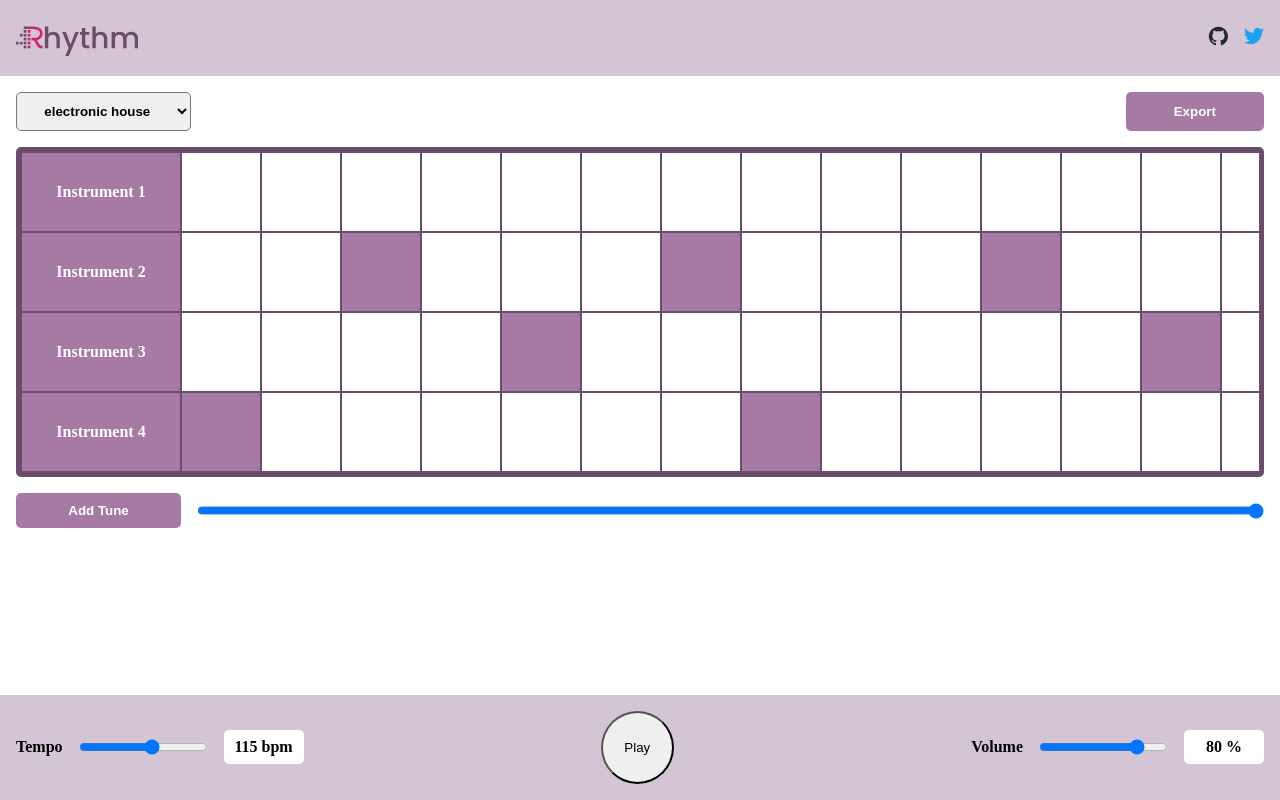
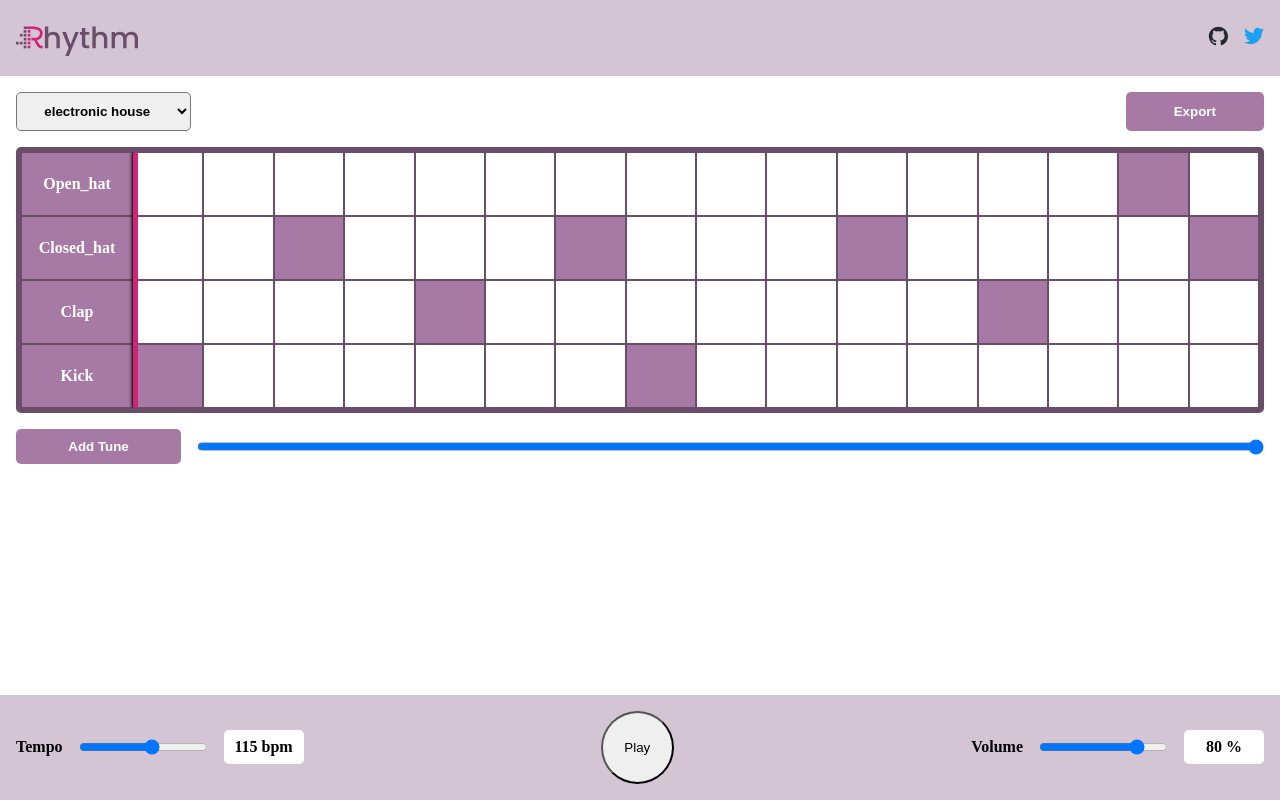
Before and after one commit to Kuntal-Das/Rhythm, a React (Create React App) app: page / in a window 1280 px wide. Built offline with nearby package versions, Linux system fonts and the light colour scheme.

Commit message:
Notes (changed to)-> Timeline

```diff
--- a/src/components/Content.js
+++ b/src/components/Content.js
@@ -1,7 +1,7 @@
 import React, { useContext } from "react";
 import "../styles/content.scss";
 
-import Notes from "./Notes";
+import Timeline from "./Timeline";
 import { Context } from "../Context";
 
 import presets from "../presets";
@@ -26,7 +26,7 @@ const Content = () => {
           ))}
         </select>
         <button className="btn justify-end">Export</button>
-        <div className="timeline">
+        {/* <div className="timeline">
           <p id="ins1" className="instrument">
             Instrument 1
           </p>
@@ -39,9 +39,10 @@ const Content = () => {
           <p id="ins1" className="instrument">
             instrument 4
           </p>
-          <Notes/>
-        </div>
-        <div className="actions">
+          <Timeline/>
+        </div> */}
+          <Timeline/>
+        {/* <div className="actions">
           <button className="btn">Add Tune</button>
           <input
             type="range"
@@ -49,7 +50,7 @@ const Content = () => {
             min="0"
             max={16}
           />
-        </div>
+        </div> */}
       </div>
     </main>
   );
--- a/src/components/Notes.js
+++ /dev/null
@@ -1,43 +0,0 @@
-import React, { useContext } from "react";
-import "../styles/notes.scss";
-
-import { Context } from "../Context";
-
-const Notes = () => {
-  const { isPlaying, noOfNodes, notes } = useContext(Context);
-  const keysArr = Object.keys(notes);
-  const instruments = keysArr.length;
-
-  const notesStyle = {
-    gridColumn: " 2/-1",
-    gridRow: `span ${instruments}`,
-    display: "grid",
-    gridTemplateColumns: `repeat(${noOfNodes}, 5em)`
-  };
-
-  return (
-    <div id="notes" className="notes" style={notesStyle}>
-      {/* {arr.map((classname, i) => (
-        <span key={i} className={classname}></span>
-      ))} */}
-      {keysArr.map((instrument) => (
-        <>
-          {notes[instrument].map((node, i) => (
-            <span
-              key={`${instrument}_${i}`}
-              className={node ? "node active-node" : "node"}
-            ></span>
-          ))}
-        </>
-      ))}
-      <span
-        className="marker"
-        style={
-          isPlaying ? { opacity: "1" } : { pointerEvents: "none", opacity: "0" }
-        }
-      ></span>
-    </div>
-  );
-};
-
-export default Notes;
--- /dev/null
+++ b/src/components/Timeline.js
@@ -0,0 +1,48 @@
+import React, { useContext } from "react";
+import "../styles/timeline.scss";
+
+import { Context } from "../Context";
+
+const Timeline = () => {
+  const { isPlaying, noOfNodes, notes } = useContext(Context);
+  const keysArr = Object.keys(notes);
+  const instruments = keysArr.length;
+
+  const notesStyle = {
+    // gridColumn: " 2/-1",
+    // gridRow: `span ${instruments}`,
+    display: "grid",
+    gridTemplateColumns: `7em repeat(${noOfNodes}, minmax(4em,1fr))`
+  };
+
+  return (
+    <>
+      <div className="timeline-wrapper">
+        <div className="timeline">
+          {keysArr.map((instrument, i) => (
+            <div className="notes" style={notesStyle}>
+              <p key={`${instrument}_${i}`} className="instrument">
+                {instrument}
+              </p>
+              {notes[instrument].map((node, j) => (
+                <span className={node ? "node active-node" : "node"}></span>
+              ))}
+            </div>
+          ))}
+          <span className="marker"></span>
+        </div>
+      </div>
+      <div className="actions">
+        <button className="btn">Add Tune</button>
+        <input
+          type="range"
+          className="input-timeline_marker"
+          min="0"
+          max={16}
+        />
+      </div>
+    </>
+  );
+};
+
+export default Timeline;
--- a/src/styles/content.scss
+++ b/src/styles/content.scss
@@ -27,29 +27,6 @@
   background-color: var(--clr-primary);
 }
 
-.timeline{
-  margin: 1em 0;
-  border-radius: 5px;
-  border: 5px solid var(--clr-dark);
-  grid-column: 1 / -1;
-  display: grid;
-  grid-template-columns: 10em 1fr;
-  grid-auto-flow: dense;
-  grid-auto-rows: 5em;
-}
-
-.instrument{
-  grid-column: 1;
-  display: grid;
-  place-items: center;
-
-  border:1px solid var(--clr-dark);
-  background-color: var(--clr-primary);
-
-  color:white;
-  font-weight: 700;
-  text-transform: capitalize;
-}
 .actions{
   grid-column: span 2;
   display: grid;
--- a/src/styles/notes.scss
+++ /dev/null
@@ -1,25 +0,0 @@
-.notes{
-  overflow: auto;
-  position: relative;
-}
-.node{
-  cursor: pointer;
-  display: grid;
-  place-items: center;
-  border:1px solid var(--clr-dark);
-}
-.active-node{
-  background-color: var(--clr-primary)
-}
-
-.marker{
-  position: absolute;
-  top:0;
-  bottom:0;
-  left:0;
-  width: 5px;
-  border-radius: 5px;
-  background-color: var(--clr-accent);
-  opacity:0;
-  transition: opacity 300ms linear;
-}
--- /dev/null
+++ b/src/styles/timeline.scss
@@ -0,0 +1,52 @@
+.timeline-wrapper{
+  margin: 1em 0;
+  grid-column: 1 / -1;
+  border-radius: 5px;
+  border: 5px solid var(--clr-dark);
+  overflow: auto;
+}
+.timeline{
+  position: relative;
+  display: grid;
+  // grid-template-columns: 7em 1fr;
+  // grid-auto-flow: dense;
+  grid-auto-rows: 4em;
+}
+
+.notes{
+  // overflow: auto;
+}
+
+.instrument{
+  // grid-column: 1;
+  display: grid;
+  place-items: center;
+
+  border:1px solid var(--clr-dark);
+  background-color: var(--clr-primary);
+
+  color:white;
+  font-weight: 700;
+  text-transform: capitalize;
+}
+
+.node{
+  cursor: pointer;
+  border:1px solid var(--clr-dark);
+}
+.active-node{
+  background-color: var(--clr-primary)
+}
+
+.marker{
+  position: absolute;
+  top:0;
+  bottom:0;
+  left:7em;
+  width: 5px;
+  border-radius: 5px;
+  background-color: var(--clr-accent);
+  transition: opacity 300ms linear;
+  z-index: 5;
+  box-shadow: -2px 0 3px #000000aa
+}
```
